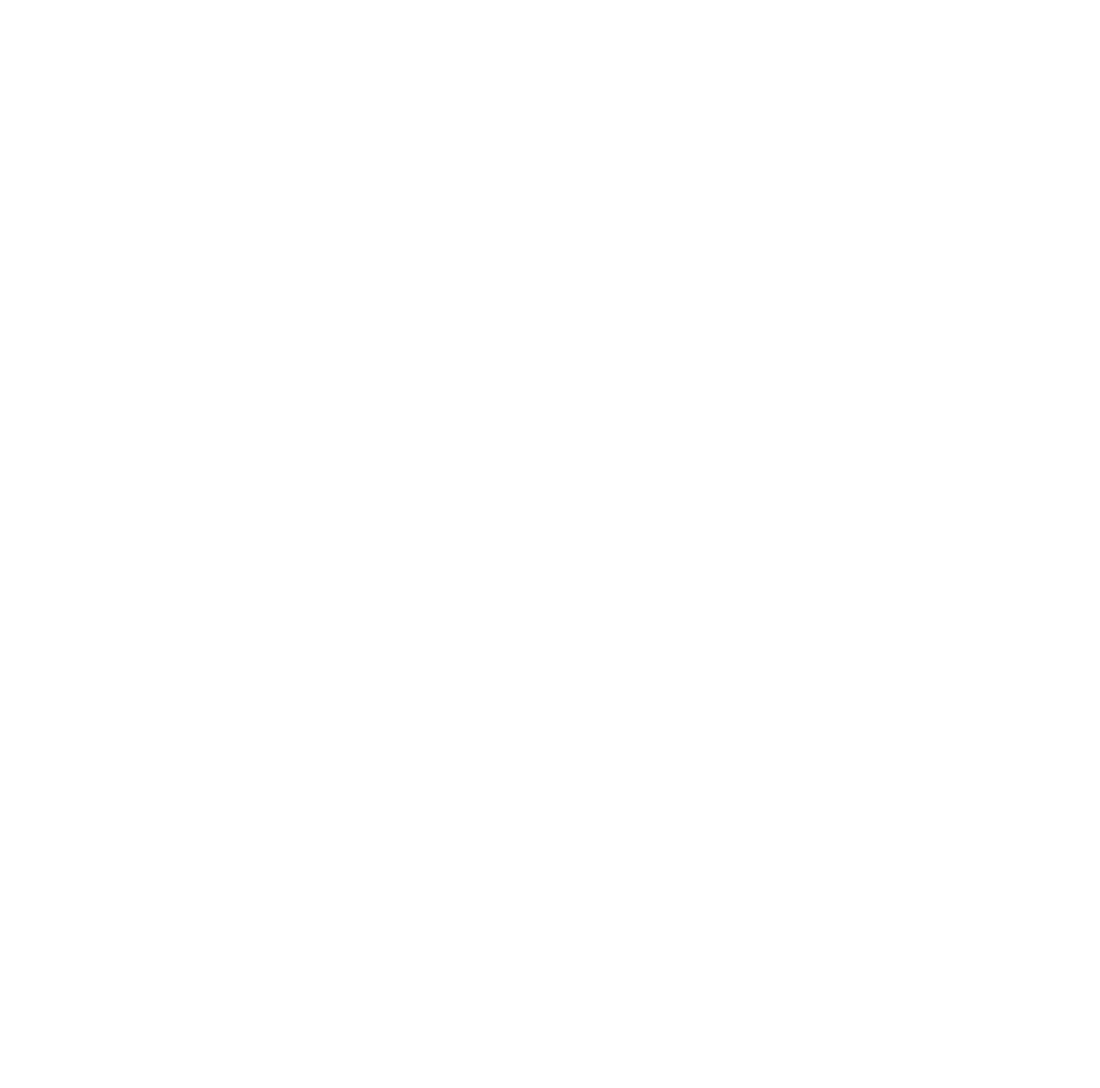
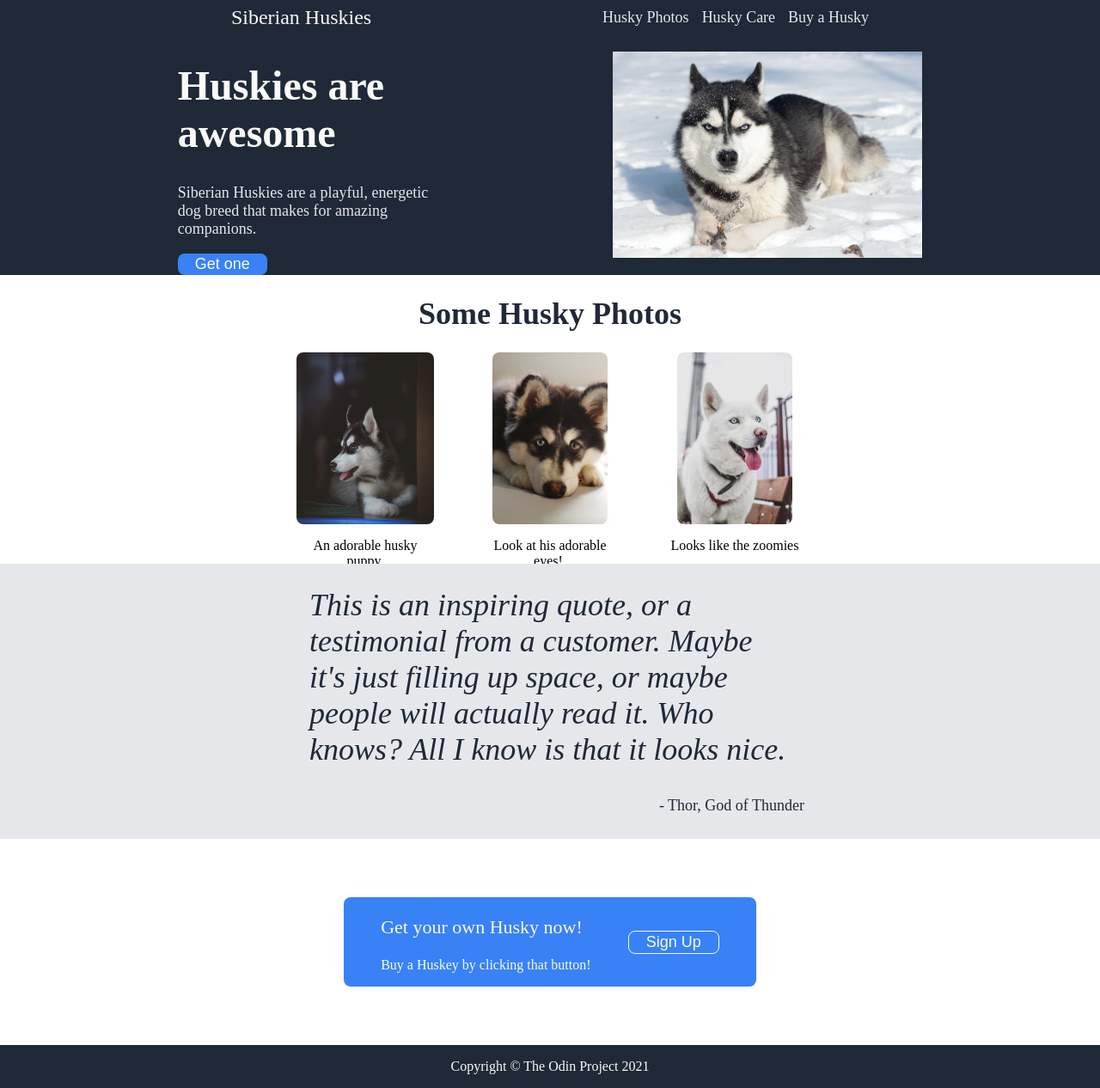
Before and after one commit to GalwayK/odin-landing-page, a plain HTML site: page index.html in a window 1280 px wide. Shown: the whole page at 86% size. Before the commit the page ends 800 px from the top, so only its background shows below. Drawn offline with Linux system fonts and the light colour scheme.

Commit message:
Complete entire project

```diff
--- a/css/stylesheet.css
+++ b/css/stylesheet.css
@@ -0,0 +1,226 @@
+html
+{
+    margin: 0px;
+}
+
+body
+{
+    margin: 0px;
+    padding: 0px;
+}
+
+header
+{
+    display: inline-flex;
+    width: 100%;
+    height: 5vh;
+    margin: 0px;
+    background-color: #1F2937;
+    justify-content: space-evenly;
+    align-items: center;
+}
+
+.links
+{
+    display: inline-flex;
+    gap: 15px;
+}
+
+header a, .firstDiv p
+{
+    font-size: 18px;
+    color: #E5E7EB;
+    text-decoration: none;
+}
+
+.firstDiv h1
+{
+    width: 300px;
+}
+
+header p
+{
+    color: #F9FAF8;
+    font-size: 24px;
+}
+
+.heroText
+{
+    flex: 0 1 0;
+}
+
+main
+{
+    display: flex;
+    flex-direction: column;
+}
+
+.firstDiv
+{
+    height: 35vh;
+    display: flex;
+    align-items: center;
+    justify-content: space-evenly;
+    background-color: #1F2937;
+}
+
+.secondDiv
+{
+    height: 42vh;
+    display: flex;
+    flex-direction: column;
+    align-items: center;
+}
+
+.thirdDiv
+{
+    height: 40vh;
+    width: 100%;
+    background-color: #E5E7EB;
+    display: flex;
+    flex-direction: column;
+    align-items: center;
+    justify-content: center;
+}
+
+.fourthDiv
+{
+    height: 30vh;
+    display: flex;
+    flex-direction: column;
+    align-items: center;
+    justify-content: center;
+}
+
+footer
+{
+    display: inline-flex;
+    width: 100%;
+    background-color: #1F2937;
+    justify-content: center;
+    align-items: center;
+    color: #F9FAF8;
+}
+
+.thirdDiv .quotation
+{
+    font-size: 36px;
+    font-style: italic;
+    color: #1F2937;
+    width: 70vh;
+    margin: 0px auto;
+    padding: 16px;
+}
+
+.thirdDiv .source
+{
+    text-align: end;
+    font-size: 18px;
+    color: #1F2937;
+}
+
+.firstDiv h1
+{
+    color: #F9FAF8;
+    font-size: 48px;
+    font-weight: bolder;
+}
+
+.secondDiv h1
+{
+    color: #1F2937;
+    font-size: 36px;
+    font-weight: bolder;
+}
+
+.fourthDiv .callToAction
+{
+    border-radius: 8px;
+    width: 60vh;
+    background-color: #3882F6;
+    color: #F9FAF8;
+    display: flex;
+    align-items: center;
+    justify-content: space-evenly;
+}
+
+.callHead
+{
+    font-size: 22px;
+}
+
+.callBuy
+{
+    font-size: 16px;
+}
+
+.callButton button
+{
+    color: #F9FAF8;
+    border-radius: 8px;
+    border: #F9FAF8 solid thin;
+}
+
+.images
+{
+    display: flex;
+    justify-content: center;
+    gap: 15px;
+    width: 100%;
+}
+
+.image
+{
+    display: flex;
+    flex-direction: column;
+    align-items: center;
+    width: 25vh;
+}
+
+.image p
+{
+    text-align: center;
+    width: 20vh;
+}
+
+.images img
+{
+    height:  25vh;
+    width: auto;
+    border-radius: 8px;
+}
+
+.headerImage
+{
+    height: 30vh;
+    width: auto;
+}
+
+button
+{
+    background-color: #3882F6;
+    font-size: 18px;
+    padding: 2px 20px;
+    color: white;
+    border: none;
+    border-radius: 8px;
+}
+
+a:hover
+{
+    cursor: pointer;
+    color: #f68438;
+}
+
+.firstDiv button:hover
+{
+    cursor: pointer;
+    background-color: #f65438;
+}
+
+.callToAction button:hover
+{
+    cursor: pointer;
+    color: #3882F6;
+    background-color: #F9FAF8;
+}
--- a/index.html
+++ b/index.html
@@ -1,25 +1,78 @@
+<!DOCTYPE html>
 <html lang="en">
 <head>
     <meta charset="UTF-8">
     <meta http-equiv="X-UA-Compatible" content="IE=edge">
     <meta name="viewport" content="width=device-width, initial-scale=1.0">
-    <style rel = stylesheet href = ./css/stylesheet.css></style>
+    <link rel = "stylesheet" href = ./css/stylesheet.css>
+    </link>
     <title>Odin Landing Page</title>
 </head>
 <body>
     <header>
-
+        <p> Siberian Huskies</p>
+        <div class = links>
+            <a href = #> Husky Photos</a>
+            <a href = #> Husky Care</a>
+            <a href = #> Buy a Husky</a>
+        </div>
     </header>
 
+    <main>
+        <div class = firstDiv>
+            <div class = heroText>
+                <h1> Huskies are awesome</h1>
+                <p> Siberian Huskies are a playful, energetic dog breed that makes
+                    for amazing companions.
+                </p>
+                <button> Get one</button>
+            </div>
+            <img class = headerImage src = ./images/headerHusky.jpeg>
+        </div>
 
-    <main>
+        <div class = secondDiv>
+            <h1> Some Husky Photos </h1>
+            <div class = images>
+                <span class = image>
+                    <img src = ./images/huskyImageTwo.jpeg alt = "An adorable husky puppy.">
+                    <p> An adorable husky puppy.</p>
+                </span>
+                <span class = image>
+                    <img src = ./images/huskyImageThree.jpeg alt = "A husky with heterochromia.">
+                    <p> Look at his adorable eyes!.</p>
+                </span>
+                <span class = image>
+                    <img src = ./images/huskyImageFour.jpeg alt = "A huskey with the zoomies.">
+                    <p> Looks like the zoomies</p>
+                </span>
+            </div>
+        </div>
 
+        <div class = thirdDiv>
+            <span><p class = quotation>
+                This is an inspiring quote, or a testimonial from a customer.
+                Maybe it's just filling up space, or maybe people will actually
+                read it. Who knows? All I know is that it looks nice.
+                <p class = source> - Thor, God of Thunder</p>
+            </p></span>
+        </div>
+
+        <div class = fourthDiv>
+            <div class = callToAction>
+                <div class = callText>
+                    <p class = callHead> Get your own Husky now! </p>
+                    <p class = callBuy> Buy a Huskey by clicking that button! </p>
+                </div>
+                <div class = callButton>
+                    <button> Sign Up </button>
+                </div>
+            </div>
+        </div>
 
     </main>
 
-
     <footer>
-
+        <p> Copyright © The Odin Project 2021 </p>
     </footer>
 </body>
 </html>
```
Also changed, not shown: images/colors_and_stuff.png (added), images/headerHusky.jpeg (added), images/huskyImageFour.jpeg (added), images/huskyImageOne.jpeg (added), images/huskyImageThree.jpeg (added), images/huskyImageTwo.jpeg (added), images/odin-project.png (added), 1 other file.
